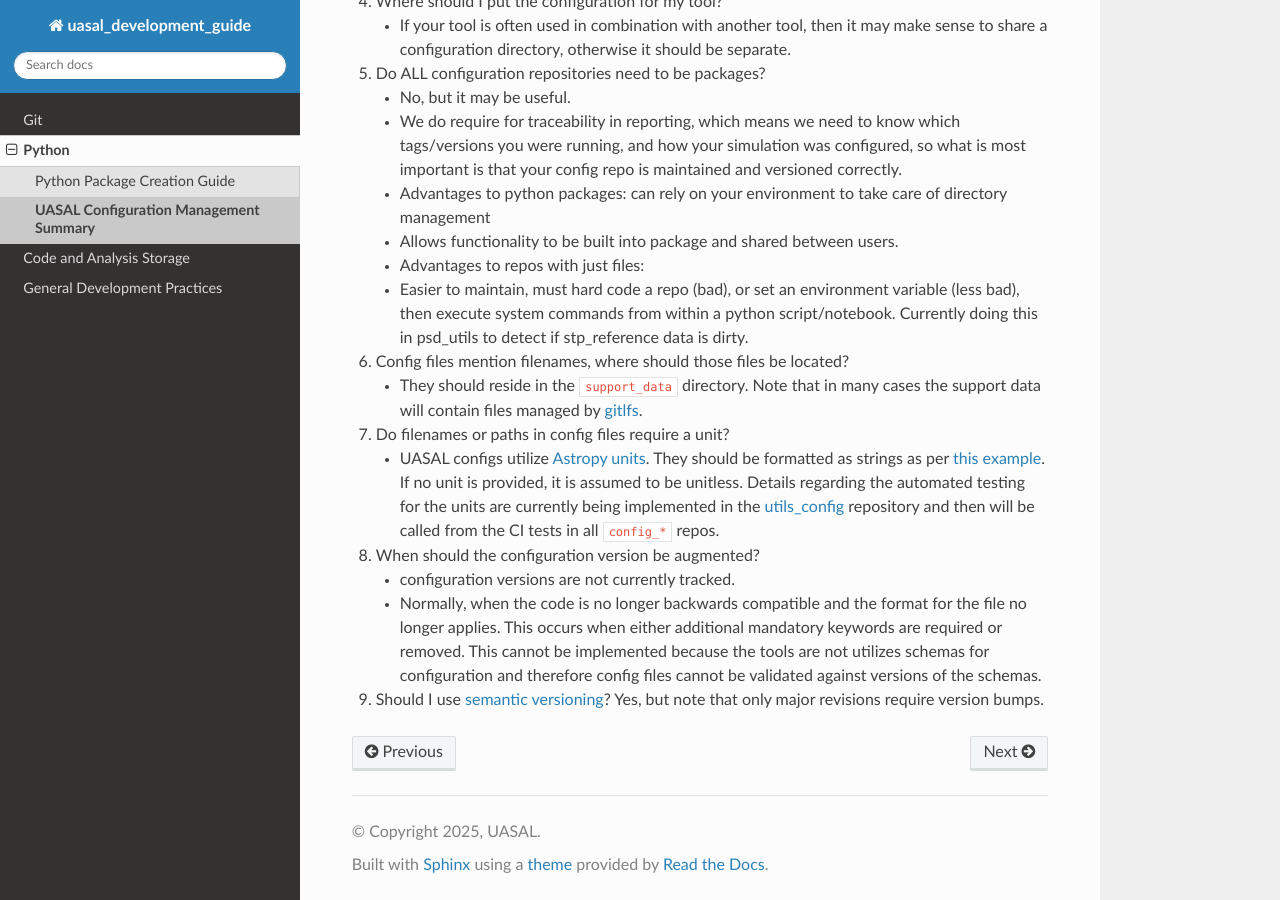
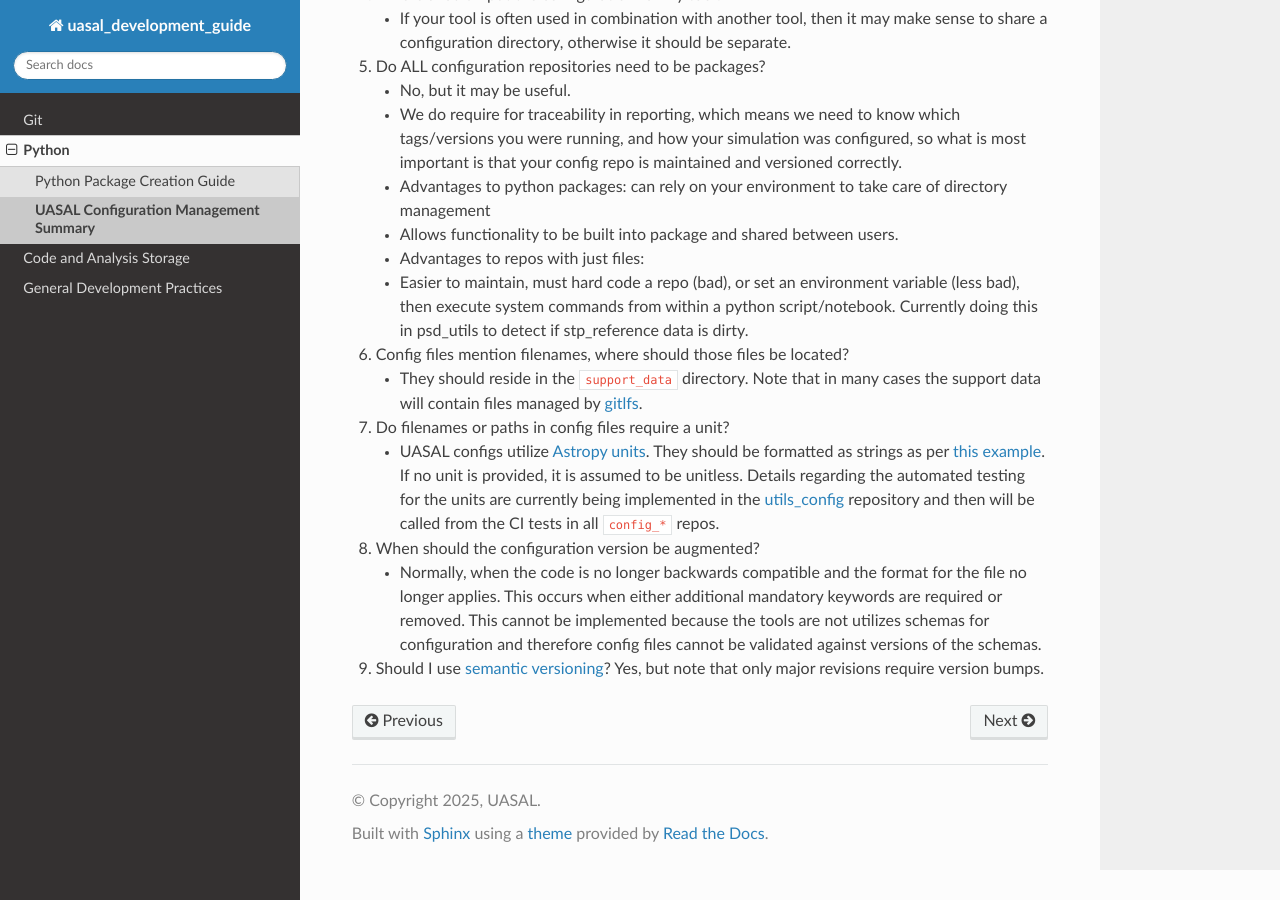
Before and after one commit to uasal/uasal_development_guide, a Sphinx documentation site: the page built from source/python/configuration_management.rst, in a window 1280 px wide and 900 px high, scrolled down 4286 px. Built offline with Sphinx 7.4.7 and the Read the Docs theme 3.1.0, drawn with Linux system fonts in a browser that asks for light colours.

Commit message:
updates to configuration management figure. Also formatting fix in general.rst

```diff
--- a/source/general.rst
+++ b/source/general.rst
@@ -2,6 +2,7 @@
 ==============================
 
 We encourage that all code follows some basic principals:
+
 - Assume that one of your colleagues will be using your code in the near future
 - Code should be written as stand-alone tools with minimal dependencies
 - Tools should be handed a configuration to be used during execution
--- a/source/python/configuration_management.rst
+++ b/source/python/configuration_management.rst
@@ -266,7 +266,6 @@
 
 8. When should the configuration version be augmented?
 
-   - configuration versions are not currently tracked.
    - Normally, when the code is no longer backwards compatible and the
      format for the file no longer applies. This occurs when either
      additional mandatory keywords are required or removed. This cannot
```
Also changed, not shown: source/_static/config-figure.png, 1 other file.
